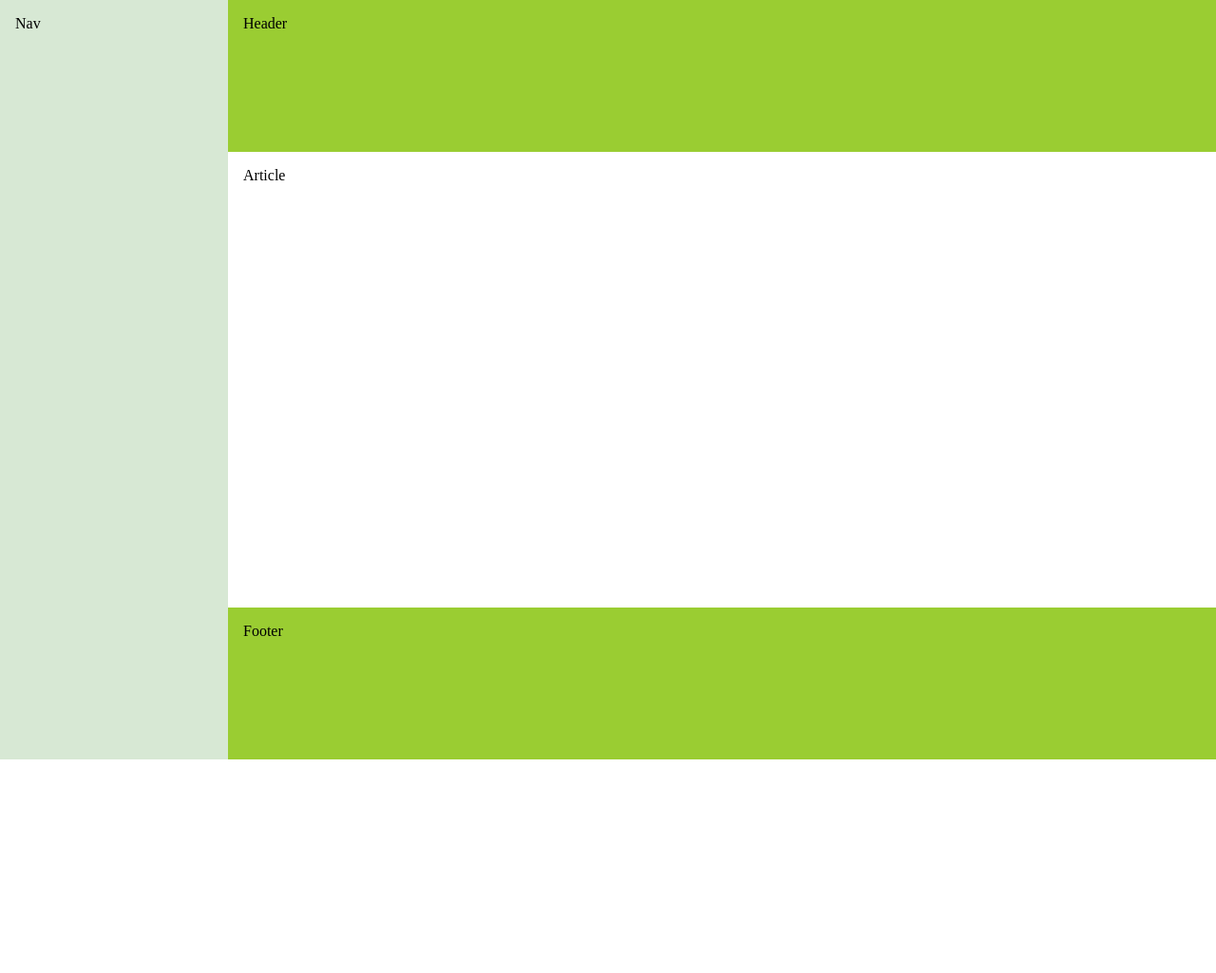
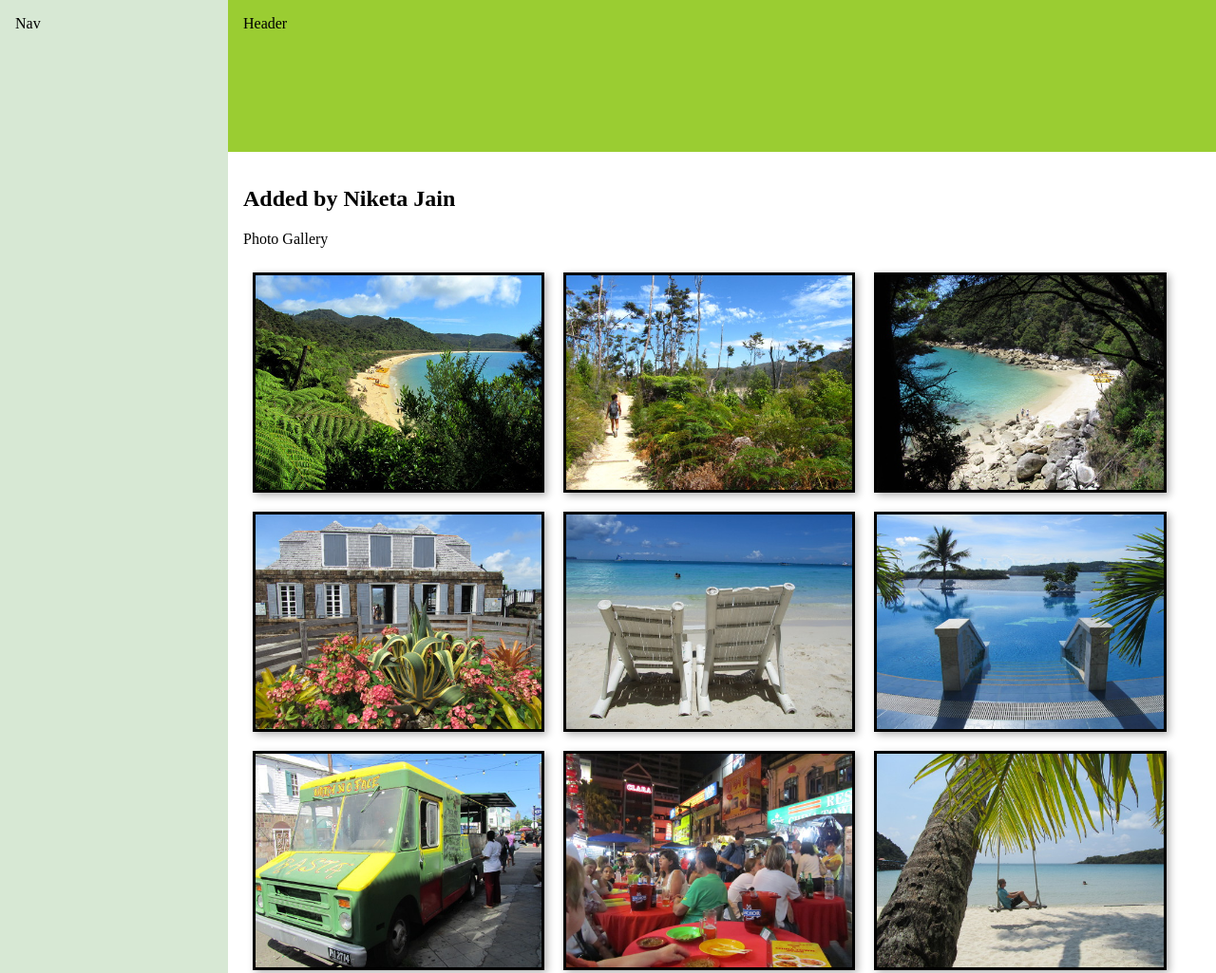
Before and after one commit to niketajain123/html-css-basics, a plain HTML site: page index.html in a window 1280 px wide. Shown: the top 1025 px of the page at 95% size. Before the commit the page ends 800 px from the top, so only its background shows below. Drawn offline with Linux system fonts and the light colour scheme.

Commit message:
[Niketa Jain]Add. Photo-gallery added.

```diff
--- a/index.html
+++ b/index.html
@@ -1,12 +1,27 @@
 <!DOCTYPE html>
-<title>Example</title>
+<title>Photo-Gallery</title>
 <link rel="stylesheet" href="style.css" />
 <body>
   <nav class="col-1">Nav</nav>
   <div class="col-2">
     <header>Header</header>
     <main class="content">
-      <article>Article</article>
+      <article>
+        <h2>Added by Niketa Jain</h2>
+        <p>Photo Gallery</p>
+
+        <main class="cards">
+          <img src="/assets/22m.jpg" alt="Sample photo" />
+          <img src="/assets/23m.jpg" alt="Sample photo" />
+          <img src="/assets/24m.jpg" alt="Sample photo" />
+          <img src="/assets/28m.jpg" alt="Sample photo" />
+          <img src="/assets/30m.jpg" alt="Sample photo" />
+          <img src="/assets/32m.jpg" alt="Sample photo" />
+          <img src="/assets/27m.jpg" alt="Sample photo" />
+          <img src="/assets/29m.jpg" alt="Sample photo" />
+          <img src="/assets/33m.jpg" alt="Sample photo" />
+        </main>
+      </article>
     </main>
     <footer>Footer</footer>
   </div>
--- a/style.css
+++ b/style.css
@@ -35,3 +35,16 @@ article,
 nav {
   padding: 1em;
 }
+.cards {
+  display: flex;
+  flex-wrap: wrap;
+  align-items: flex-start;
+  flex-direction: row;
+  max-height: 130vh;
+}
+.cards img {
+  margin: 10px;
+  border: 3px solid #000;
+  box-shadow: 3px 3px 8px 0px rgba(0, 0, 0, 0.3);
+  max-width: 24vw;
+}
```
Also changed, not shown: assets/22m.jpg (added), assets/23m.jpg (added), assets/24m.jpg (added), assets/27m.jpg (added), assets/28m.jpg (added), assets/29m.jpg (added), assets/30m.jpg (added), assets/32m.jpg (added), assets/33m.jpg (added).
